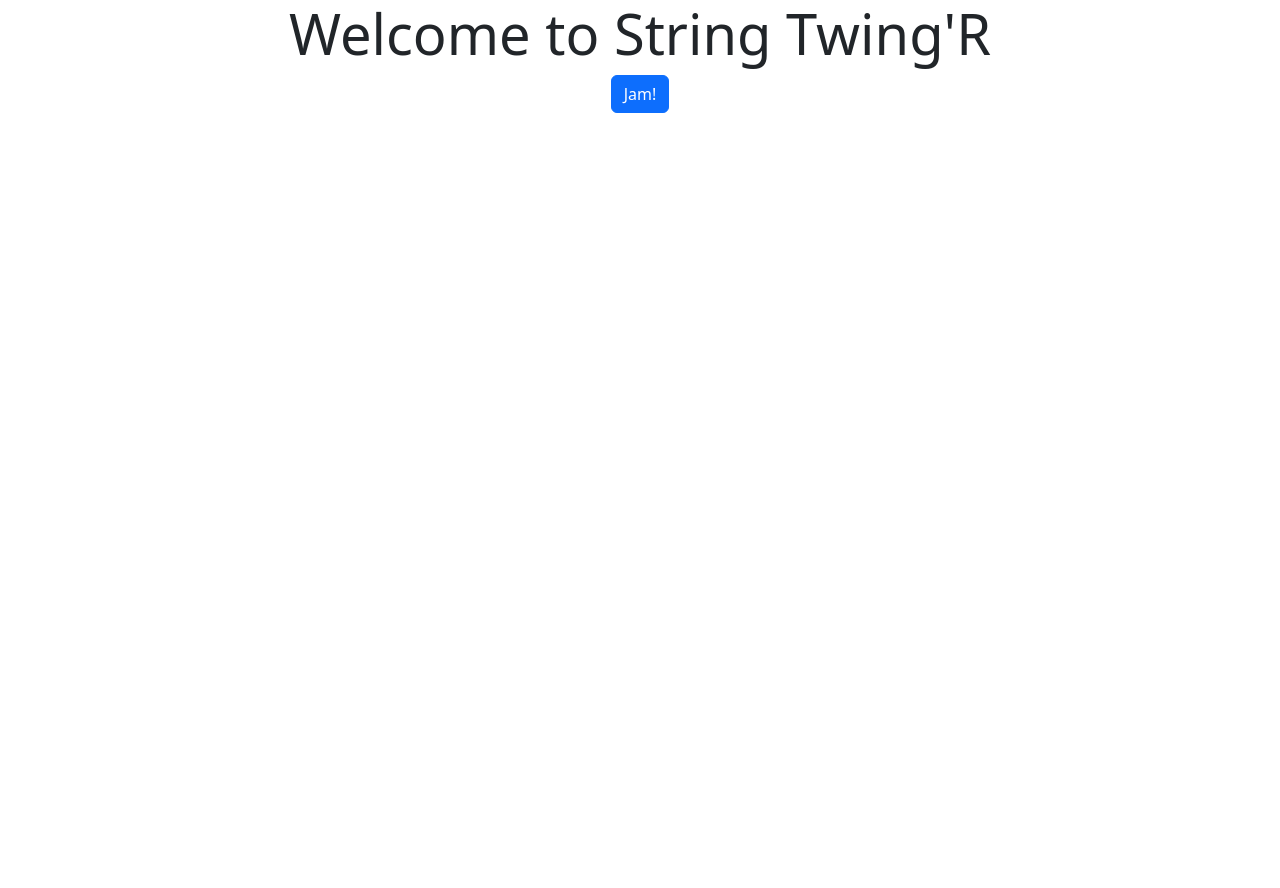
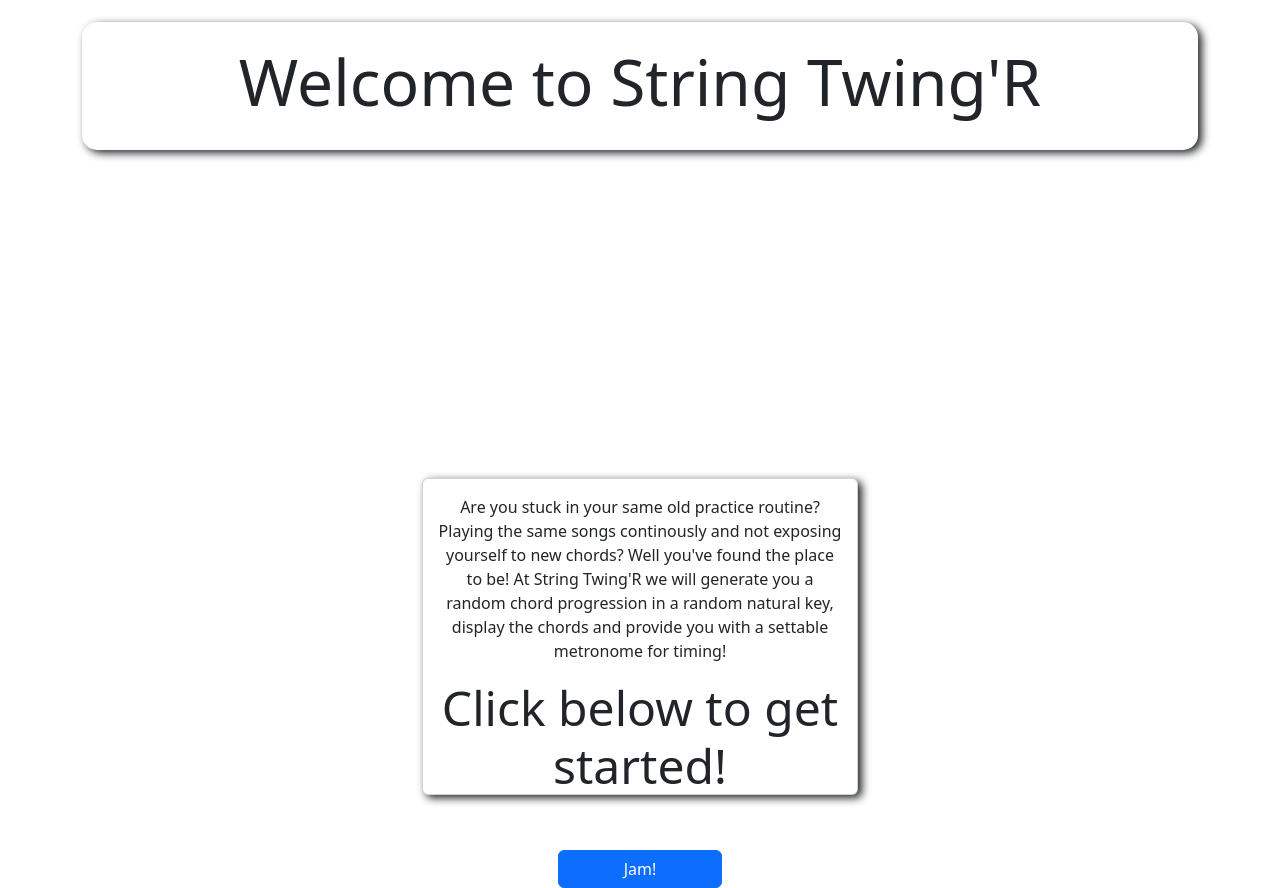
Before and after one commit to dave1289/stringtwinger, a React (Create React App) app in the folder front-end/: page / in a window 1280 px wide. Before the commit the page ends 800 px from the top, so only its background shows below. Built offline with nearby package versions, Linux system fonts and the light colour scheme.

Commit message:
additional information for users and flair text

```diff
--- a/front-end/src/App.css
+++ b/front-end/src/App.css
@@ -1,38 +1,3 @@
 .App {
   text-align: center;
 }
-
-.App-logo {
-  height: 40vmin;
-  pointer-events: none;
-}
-
-@media (prefers-reduced-motion: no-preference) {
-  .App-logo {
-    animation: App-logo-spin infinite 20s linear;
-  }
-}
-
-.App-header {
-  background-color: #282c34;
-  min-height: 100vh;
-  display: flex;
-  flex-direction: column;
-  align-items: center;
-  justify-content: center;
-  font-size: calc(10px + 2vmin);
-  color: white;
-}
-
-.App-link {
-  color: #61dafb;
-}
-
-@keyframes App-logo-spin {
-  from {
-    transform: rotate(0deg);
-  }
-  to {
-    transform: rotate(360deg);
-  }
-}
--- /dev/null
+++ b/front-end/src/Components/Home.css
@@ -0,0 +1,24 @@
+.card {
+   width: 40%;
+   margin: 30% auto 5% auto;
+   box-shadow: 4px 3px 8px;
+   min-width: 200px;
+}
+
+.btn {
+   width: 15%;
+}
+
+.Home {
+   width: 80%;
+}
+
+.Home-Title {
+   display: flex;
+   box-shadow: 4px 3px 8px;
+   border-radius: 15px;
+   height: 8em;
+   justify-content: center;
+   align-items: center;
+   margin-top: 2%;
+}
--- a/front-end/src/Components/Home.js
+++ b/front-end/src/Components/Home.js
@@ -1,13 +1,24 @@
 import React from "react";
-import { Button } from "react-bootstrap"
+import { Button, Card, Container } from "react-bootstrap"
+import './Home.css'
 
 
 const Home = () => {
    return (
-      <div>
-         <h1 className="display-4">Welcome to String Twing'R</h1>
-         <Button href="/jam">Jam!</Button>
-      </div>
+      <Container className="Home">
+         <div className="Home-Title">
+            <h1 className="display-3">Welcome to String Twing'R</h1>
+         </div>
+         <Container className="Home-Card">
+            <Card>
+               <Card.Body>
+                  Are you stuck in your same old practice routine?  Playing the same songs continously and not exposing yourself to new chords?  Well you've found the place to be!  At String Twing'R we will generate you a random chord progression in a random natural key, display the chords and provide you with a settable metronome for timing!
+               </Card.Body>
+               <span className="display-5">Click below to get started!</span>
+            </Card>
+            <Button href="/jam">Jam!</Button>
+         </Container>
+      </Container>
    )
 }
 
--- a/front-end/src/Components/Jam.css
+++ b/front-end/src/Components/Jam.css
@@ -14,4 +14,13 @@
 
 .Loading {
    font-size: 3em;
+   margin: 10%;
 }
+
+.Jam-P {
+      width: 40%;
+      margin: 5% auto 5% auto;
+      box-shadow: 4px 3px 8px;
+      min-width: 200px;
+      font-size: 1.5em;
+}
--- a/front-end/src/Components/Jam.js
+++ b/front-end/src/Components/Jam.js
@@ -1,5 +1,5 @@
 import React, { useEffect, useState } from "react";
-import { Button, Col, Container, Row } from "react-bootstrap";
+import { Button, Col, Container, Card, Row } from "react-bootstrap";
 import Chord from "./Chord";
 import './Jam.css'
 import Metronome from "./Metronome";
@@ -48,13 +48,18 @@ const Jam = () => {
                   </Row>
                </Container>
                <Metronome />
+               <Button onClick={handleRefresh} className="Jam-Btn">
+                  Generate!
+               </Button>
+               <Button href="/" className="Jam-Btn">
+                  Home!
+               </Button>
             </div>}
-         <Button onClick={handleRefresh} className="Jam-Btn">
-            Generate!
-         </Button>
-         <Button href="/" className="Jam-Btn">
-            Home!
-         </Button>
+            <Card className="Jam-P">
+               <Card.Body>
+                  Review your chords, set your metronome and don't forget to get creative with strumming patterns, arpeggions, your flourishes and solos!  You could be starting your next song right now and not even know it yet!
+               </Card.Body>
+            </Card>
       </div>
    );
 }
```
Also changed, not shown: 1 other file (tests, documents, lock files or other folders).
